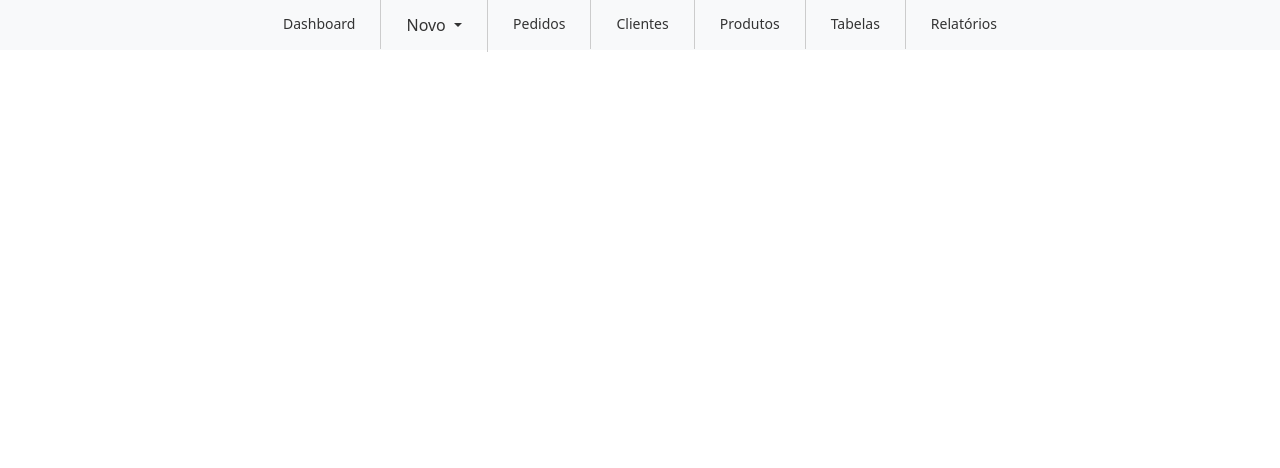
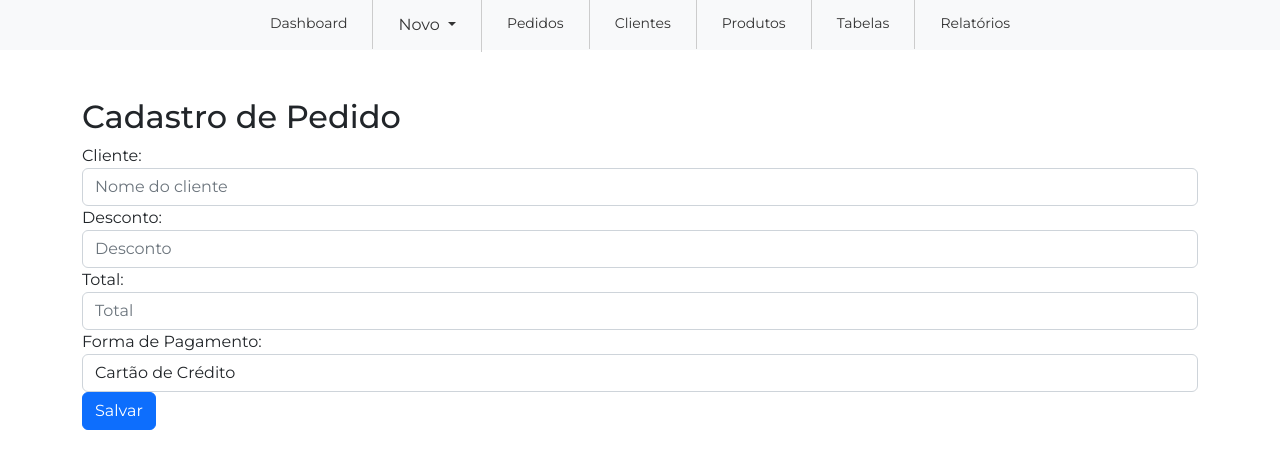
Before and after one commit to rodrigowitt/ErpWeb, an Angular app in the folder Frontend/erpWebapp/: page /pedidos/novo in a window 1280 px wide. Before the commit this address led to /. Shown: the top 468 px of the page. Built offline with nearby package versions, Linux system fonts and the light colour scheme.

Commit message:
adição: nova página de cadastrar pedido e ajuste de icones, placeholders e espaçamento

```diff
--- a/Frontend/erpWebapp/src/app/app-routing.module.ts
+++ b/Frontend/erpWebapp/src/app/app-routing.module.ts
@@ -1,9 +1,11 @@
 import { NgModule } from '@angular/core';
 import { RouterModule, Routes } from '@angular/router';
 import { PedidosComponent } from './components/pedidos/pedidos.component';
+import { PaginaPedidosComponent } from './pagina-pedidos/pagina-pedidos.component';
 
 const routes:Routes = [
-  {path: 'pedidos', component: PedidosComponent}
+  {path: 'pedidos', component: PedidosComponent},
+  {path: 'pedidos/novo', component: PaginaPedidosComponent}
 ]
 
 @NgModule({
--- a/Frontend/erpWebapp/src/app/app.module.ts
+++ b/Frontend/erpWebapp/src/app/app.module.ts
@@ -7,12 +7,14 @@ import { NavComponent } from './components/nav/nav.component';
 import { PedidosComponent } from './components/pedidos/pedidos.component';
 import  {HttpClientModule}  from '@angular/common/http'
 import { FormsModule } from '@angular/forms';
+import { PaginaPedidosComponent } from './pagina-pedidos/pagina-pedidos.component';
 
 @NgModule({
   declarations: [
     AppComponent,
     NavComponent,
-    PedidosComponent
+    PedidosComponent,
+    PaginaPedidosComponent
   ],
   imports: [
     BrowserModule,
--- a/Frontend/erpWebapp/src/app/components/pedidos/pedidos.component.css
+++ b/Frontend/erpWebapp/src/app/components/pedidos/pedidos.component.css
@@ -4,17 +4,9 @@
     margin-bottom: 2vh;
 }
 
-.buscador{
-    margin-left: 10px;
-    display: flex;
-}
-
-
 .tupla{
     font-size: 1.2rem ;
-    position: absolute;
-    margin-left: 250px;
-    margin-top: 10px;
+    margin-right: 15px;
 }
 .table-striped thead {
     background-color: #6C79DF;
@@ -45,7 +37,7 @@
     border-color: #000
   }
   .row{
-    margin-left: 20vh;
+    margin-left: 25vh;
   }
   .deletar{
     color: #F44336;
@@ -63,3 +55,11 @@
 .table td a:nth-child(n+2) {
   margin-left: 15px;
 }
+
+.cliente_input{
+  margin-left: 70px!important;
+}
+button.btn a {
+  text-decoration: none;
+  color: inherit;
+}
--- a/Frontend/erpWebapp/src/app/components/pedidos/pedidos.component.html
+++ b/Frontend/erpWebapp/src/app/components/pedidos/pedidos.component.html
@@ -5,25 +5,29 @@
   <div class="row">
     <div class="col-2">
       <div class="adicionar">
-        <button  type="button" class="btn  btn-light rounded-pill"><i class="fa-solid fa-plus fa-beat-fade add"></i>Adicionar</button>
+        <button type="button" class="btn btn-light rounded-pill">
+          <a href="/pedidos/novo">
+            <i class="fa-solid fa-plus fa-beat-fade add"></i> Adicionar
+          </a>
+        </button>
 
       </div>
     </div>
-    <div class="col-md-3">
+    <div class="col-2">
       <div class="form-group pedidoin">
         <label for="pedido1">Digite o número do pedido:</label>
-        <input type="text" id="pedido1"  placeholder="Digite o número do pedido"    class="form-control rounded-input" [(ngModel)]="numeroPedido">
+        <input type="text" id="pedido1"  placeholder="Número do pedido"    class="form-control rounded-input" [(ngModel)]="numeroPedido">
       </div>
     </div>
-    <div class="col-md-3 ">
+    <div class="col-2 cliente_input">
       <div class="form-group ">
-        <label for="pedido2 ">Digite o número do cliente:</label>
-        <input type="text" id="pedido2"  placeholder="Digite o número do cliente" class="form-control rounded-input " [(ngModel)]="numeroCliente">
+        <label for="pedido2 ">Digite o cliente:</label>
+        <input type="text" id="cliente"  placeholder="Código do cliente" class="form-control rounded-input " [(ngModel)]="numeroCliente">
       </div>
     </div>
     <div class="col-3">
       <div class="botao">
-        <button (click)="getBuscar(numeroPedido, numeroCliente)" type="button" class="btn btn-primary">Pesquisar</button>
+        <button (click)="getBuscar(numeroPedido, numeroCliente)" type="button" class="btn btn-primary"><i class="fa-solid fa-magnifying-glass tupla"></i>Pesquisar</button>
       </div>
     </div>
 
@@ -48,8 +52,8 @@
       <td>{{pedidos.desconto}}</td>
       <td>{{pedidos.total}}</td>
       <td>
+        <a href="#" class="editar" data-toggle="modal"><i class="material-icons fa fa-pencil icone" data-toggle="tooltip" title="Editar"></i></a>
         <a href="#" class="deletar" data-toggle="modal"><i class="fa-solid fa-trash icone" data-toggle="tooltip" title="Deletar"></i></a>
-        <a href="#" class="editar" data-toggle="modal"><i class="material-icons fa fa-pencil icone" data-toggle="tooltip" title="Editar"></i></a>
       </td>
 
     </tr>
--- /dev/null
+++ b/Frontend/erpWebapp/src/app/pagina-pedidos/pagina-pedidos.component.html
@@ -0,0 +1,27 @@
+<div class="container mt-5">
+    <h2>Cadastro de Pedido</h2>
+    <form>
+      <div class="form-group">
+        <label for="cliente">Cliente:</label>
+        <input type="text" class="form-control" id="cliente" placeholder="Nome do cliente">
+      </div>
+      <div class="form-group">
+        <label for="desconto">Desconto:</label>
+        <input type="text" class="form-control" id="desconto" placeholder="Desconto">
+      </div>
+      <div class="form-group">
+        <label for="total">Total:</label>
+        <input type="text" class="form-control" id="total" placeholder="Total">
+      </div>
+      <div class="form-group">
+        <label for="formaPagamento">Forma de Pagamento:</label>
+        <select class="form-control" id="formaPagamento">
+          <option>Cartão de Crédito</option>
+          <option>Dinheiro</option>
+          <option>Transferência Bancária</option>
+          <option>PIX</option>
+        </select>
+      </div>
+      <button type="submit" class="btn btn-primary">Salvar</button>
+    </form>
+  </div>
--- a/Frontend/erpWebapp/src/styles.css
+++ b/Frontend/erpWebapp/src/styles.css
@@ -1,5 +1,10 @@
 /* You can add global styles to this file, and also import other style files */
 @import 'https://cdn.jsdelivr.net/npm/bootstrap@5.2.3/dist/css/bootstrap.min.css';
+@import 'https://fonts.googleapis.com/css2?family=Montserrat:ital,wght@0,100..900;1,100..900&display=swap';
+
+*{
+  font-family: 'Montserrat', sans-serif;
+}
 
 body {
     overflow-x: hidden;
```
Also changed, not shown: Frontend/erpWebapp/src/app/pagina-pedidos/pagina-pedidos.component.ts (added, +10 -0 lines), Frontend/erpWebapp/src/app/pagina-pedidos/pagina-pedidos.component.css (added), 1 other file (tests, documents, lock files or other folders).
